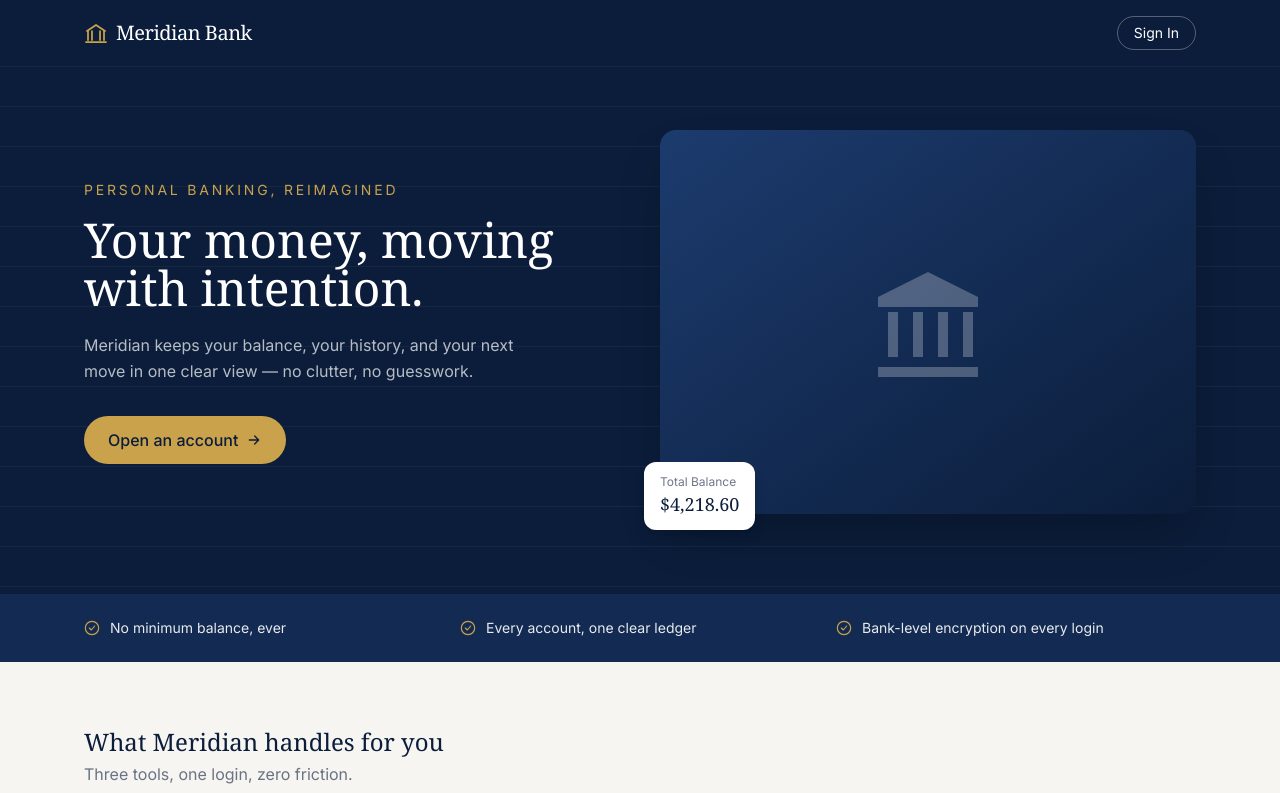
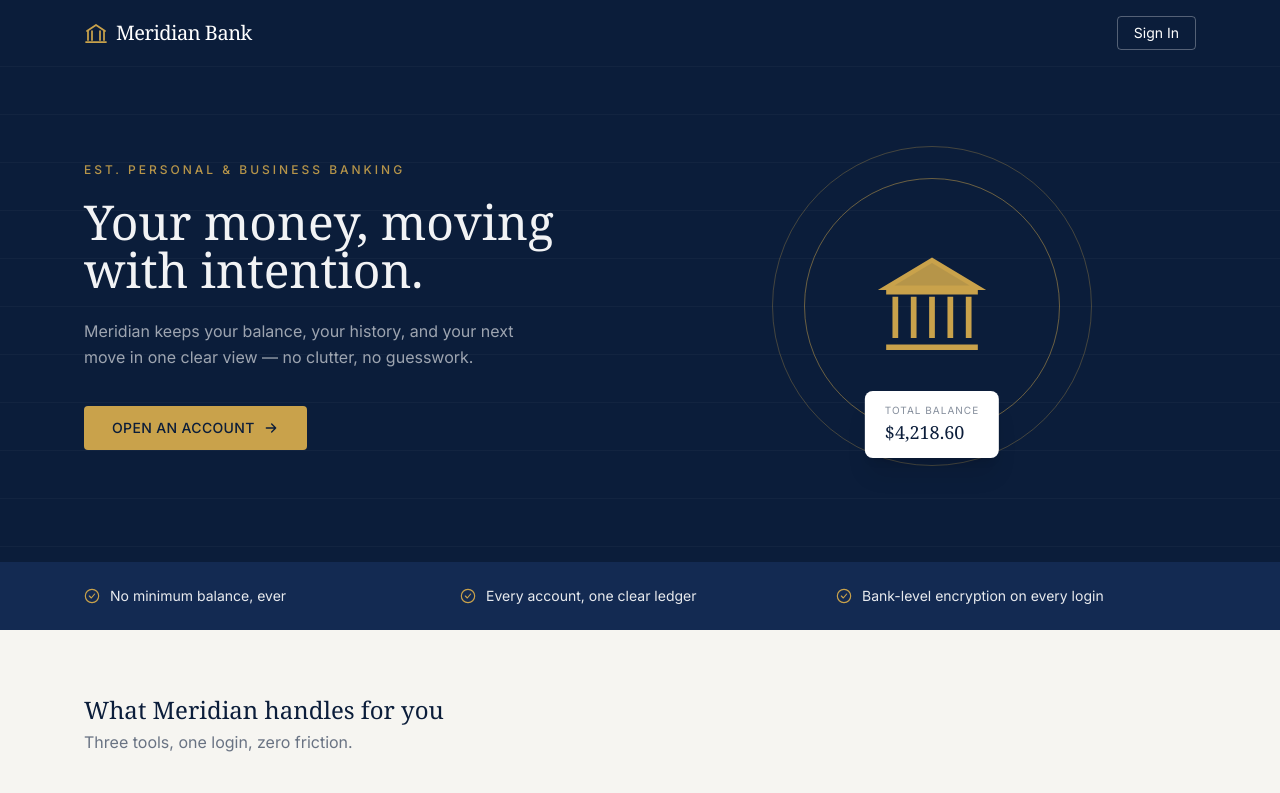
Before and after one commit to mj4617384-art/meridian-bank, a React (Vite) app: page / in a window 1280 px wide. Shown: the top 793 px of the page. Built offline with nearby package versions, Linux system fonts and the light colour scheme; no server answers.

Commit message:
Update Home.jsx

```diff
--- a/src/pages/Home.jsx
+++ b/src/pages/Home.jsx
@@ -1,4 +1,4 @@
-import { Link } from "react-router-dom";
+        import { Link } from "react-router-dom";
 
 const CheckIcon = () => (
   <svg width="16" height="16" viewBox="0 0 24 24" fill="none" className="text-[#C9A24B] shrink-0">
@@ -38,7 +38,7 @@ export default function Home() {
             <LandmarkIcon className="w-6 h-6 text-[#C9A24B]" />
             <span className="font-serif text-xl tracking-tight">Meridian Bank</span>
           </div>
-          <Link to="/login" className="text-sm border border-white/30 rounded-full px-4 py-1.5 hover:bg-white/10 transition">
+          <Link to="/login" className="text-sm border border-white/30 rounded px-4 py-1.5 hover:bg-white/10 transition">
             Sign In
           </Link>
         </div>
@@ -48,35 +48,38 @@ export default function Home() {
         className="relative overflow-hidden bg-[#0B1D3A] text-white"
         style={{
           backgroundImage:
-            "repeating-linear-gradient(to bottom, rgba(255,255,255,0.045) 0px, rgba(255,255,255,0.045) 1px, transparent 1px, transparent 40px)",
+            "repeating-linear-gradient(to bottom, rgba(255,255,255,0.03) 0px, rgba(255,255,255,0.03) 1px, transparent 1px, transparent 48px)",
         }}
       >
-        <div className="max-w-6xl mx-auto px-5 pt-16 pb-20 grid md:grid-cols-2 gap-10 items-center">
+        <div className="max-w-6xl mx-auto px-5 pt-20 pb-24 grid md:grid-cols-2 gap-14 items-center">
           <div>
-            <p className="text-[#C9A24B] text-sm tracking-[0.2em] uppercase mb-4">
-              Personal Banking, Reimagined
+            <p className="text-[#C9A24B]/90 text-xs tracking-[0.25em] uppercase mb-5 font-medium">
+              Est. Personal &amp; Business Banking
             </p>
-            <h1 className="font-serif text-4xl sm:text-5xl leading-tight mb-5">
+            <h1 className="font-serif text-4xl sm:text-5xl leading-[1.15] mb-6 text-white/95">
               Your money, moving with intention.
             </h1>
-            <p className="text-white/70 max-w-md mb-8 leading-relaxed">
+            <p className="text-white/60 max-w-md mb-9 leading-relaxed">
               Meridian keeps your balance, your history, and your next move in
               one clear view — no clutter, no guesswork.
             </p>
-            <Link to="/register" className="inline-flex items-center gap-2 bg-[#C9A24B] text-[#0B1D3A] font-medium rounded-full px-6 py-3 hover:bg-[#dab55f] transition">
+            <Link to="/register" className="inline-flex items-center gap-2 bg-[#C9A24B] text-[#0B1D3A] font-medium rounded px-7 py-3 hover:bg-[#b8934a] transition text-sm tracking-wide uppercase">
               Open an account <ArrowIcon />
             </Link>
           </div>
-          <div className="relative">
-            <div className="rounded-2xl w-full h-72 sm:h-96 shadow-2xl bg-gradient-to-br from-[#1c3b6e] to-[#0B1D3A] flex items-center justify-center">
-              <svg width="120" height="120" viewBox="0 0 24 24" fill="none" className="text-white/25">
-                <path d="M12 2L2 7v2h20V7L12 2z" fill="currentColor" />
-                <path d="M4 10v9h2v-9H4zm5 0v9h2v-9H9zm5 0v9h2v-9h-2zm5 0v9h2v-9h-2z" fill="currentColor" />
-                <path d="M2 21h20v2H2z" fill="currentColor" />
-              </svg>
+          <div className="relative flex items-center justify-center">
+            <div className="rounded-full w-64 h-64 sm:w-80 sm:h-80 border border-[#C9A24B]/30 flex items-center justify-center">
+              <div className="rounded-full w-52 h-52 sm:w-64 sm:h-64 border border-[#C9A24B]/50 flex items-center justify-center">
+                <svg width="110" height="110" viewBox="0 0 24 24" fill="none" className="text-[#C9A24B]">
+                  <path d="M12 2L2 8h20L12 2z" stroke="currentColor" strokeWidth="1" fill="currentColor" fillOpacity="0.9" />
+                  <path d="M4 10v9M8 10v9M12 10v9M16 10v9M20 10v9" stroke="currentColor" strokeWidth="1.25" />
+                  <path d="M2 21h20" stroke="currentColor" strokeWidth="1.25" />
+                  <path d="M2 9h20" stroke="currentColor" strokeWidth="1" />
+                </svg>
+              </div>
             </div>
-            <div className="absolute -bottom-4 -left-4 bg-white text-[#0B1D3A] rounded-xl px-4 py-3 shadow-lg hidden sm:block">
-              <p className="text-xs text-[#0B1D3A]/60">Total Balance</p>
+            <div className="absolute bottom-2 left-1/2 -translate-x-1/2 bg-white text-[#0B1D3A] rounded-lg px-5 py-3 shadow-xl">
+              <p className="text-[10px] uppercase tracking-widest text-[#0B1D3A]/50">Total Balance</p>
               <p className="font-serif text-lg">$4,218.60</p>
             </div>
           </div>
@@ -107,9 +110,9 @@ export default function Home() {
             { icon: TrendIcon, title: "Savings, Visualized", desc: "Watch your balance trend over time instead of guessing from statements." },
             { icon: ShieldIcon, title: "Account Security", desc: "Every sign-in and transaction is logged and confirmed, end to end." },
           ].map(({ icon: Icon, title, desc }) => (
-            <div key={title} className="border border-[#0B1D3A]/10 rounded-xl overflow-hidden bg-white hover:shadow-md transition">
-              <div className="w-full h-36 bg-gradient-to-br from-[#132A52] to-[#0B1D3A] flex items-center justify-center">
-                <Icon className="w-10 h-10 text-[#C9A24B]/70" />
+            <div key={title} className="border border-[#0B1D3A]/10 rounded overflow-hidden bg-white hover:shadow-md transition">
+              <div className="w-full h-36 bg-[#0B1D3A] flex items-center justify-center">
+                <Icon className="w-9 h-9 text-[#C9A24B]/70" />
               </div>
               <div className="p-6">
                 <Icon className="w-6 h-6 text-[#C9A24B] mb-4" />
```
